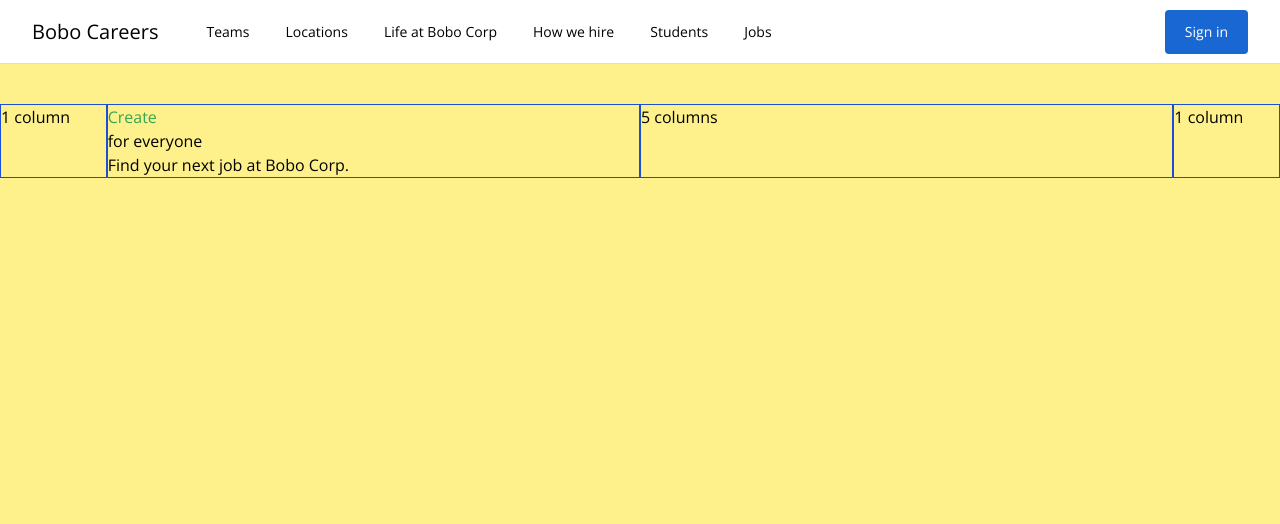
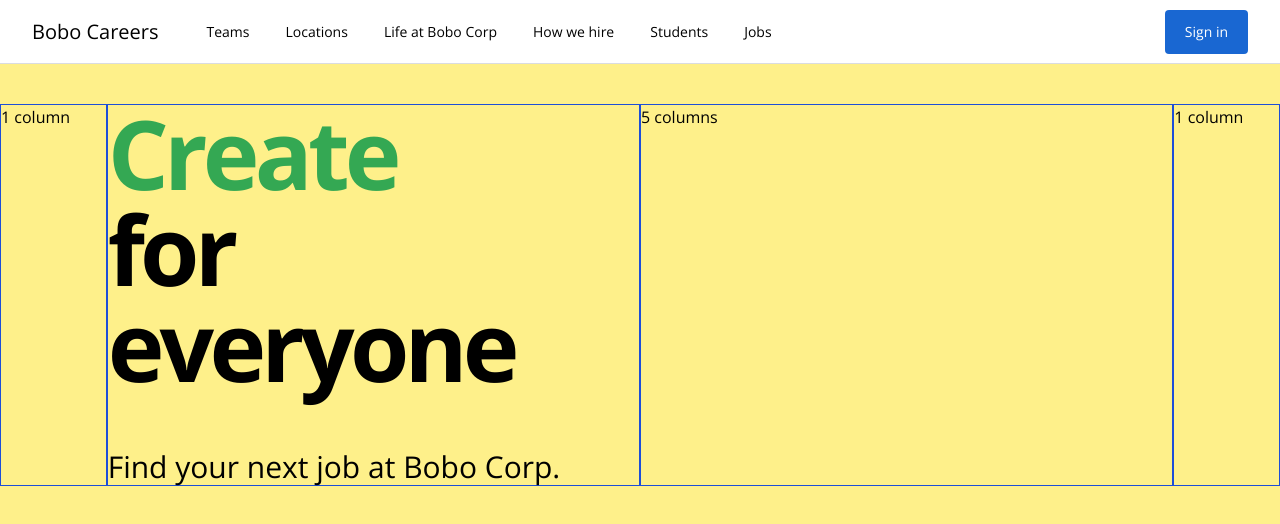
Before and after one commit to Yann-Baelden/job-search, a Vue app: page / in a window 1280 px wide. Shown: the top 524 px of the page. Built offline with nearby package versions, Linux system fonts and the light colour scheme.

Commit message:
add css to the headline

```diff
--- a/src/components/TheHeadline.vue
+++ b/src/components/TheHeadline.vue
@@ -1,11 +1,11 @@
 <template>
   <section>
-    <h1>
-      <span :class="actionClasses">{{ action }}</span
-      ><br />
+    <h1 class="mb-14 text-8xl font-bold tracking-tighter">
+      <span :class="actionClasses">{{ action }}</span>
+      <br />
       for everyone
     </h1>
-    <h2>Find your next job at Bobo Corp.</h2>
+    <h2 class="text-3xl font-light">Find your next job at Bobo Corp.</h2>
   </section>
 </template>
 
```
